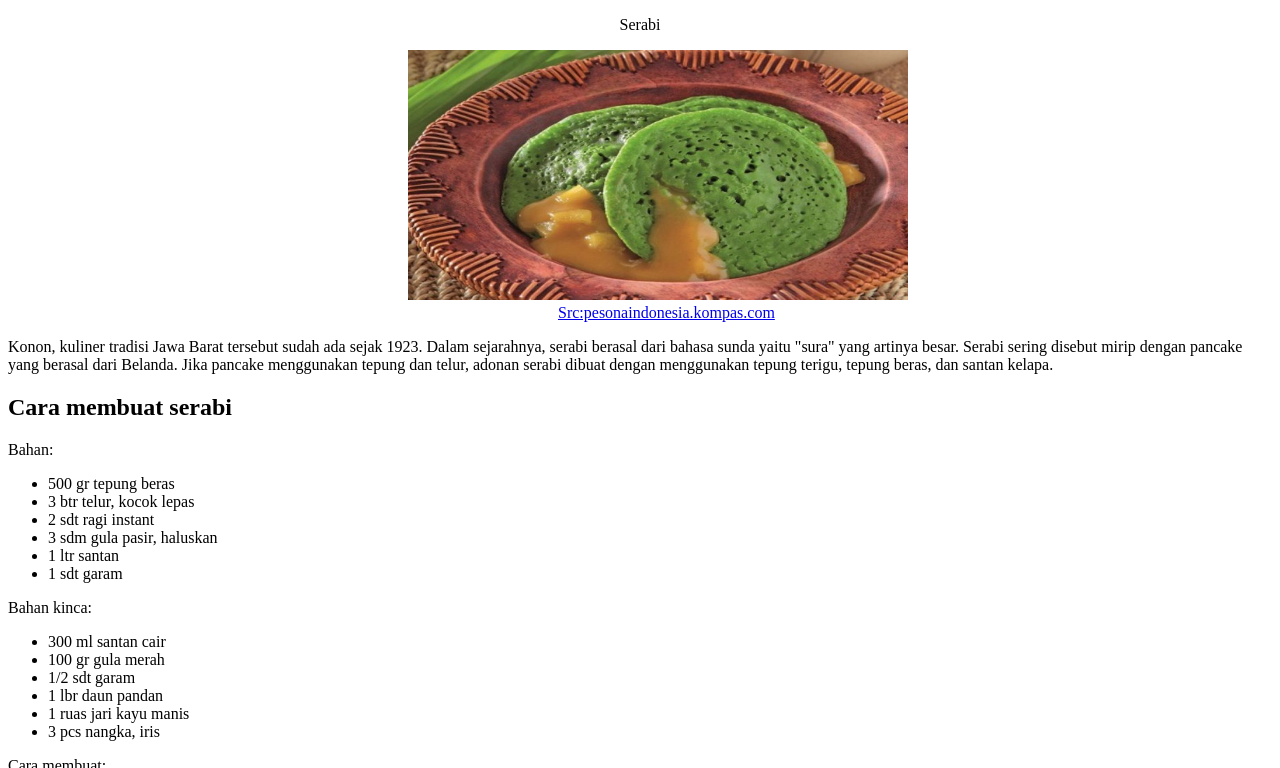
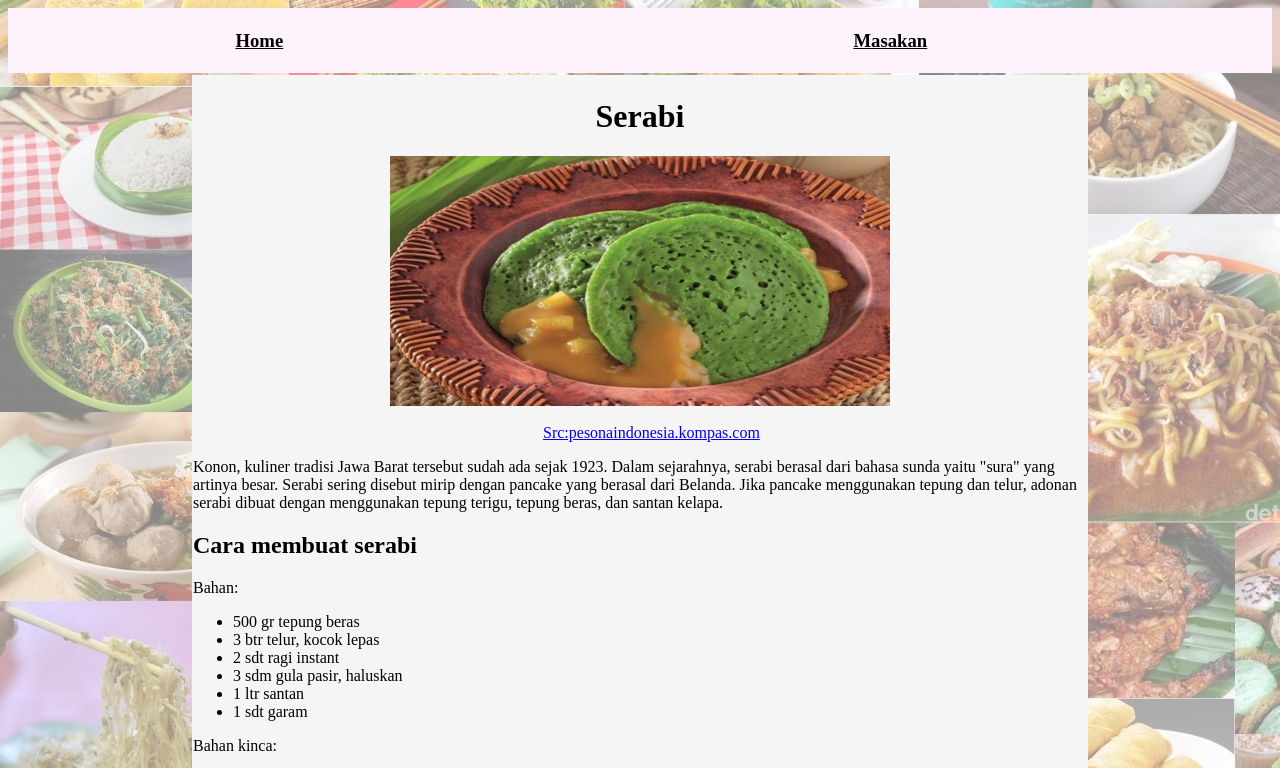
Before and after one commit to vinaanjelina/UTS, a plain HTML site: page Serabi/index.html in a window 1280 px wide. Shown: the top 768 px of the page. Drawn offline with Linux system fonts and the light colour scheme.

Commit message:
Update index.html

```diff
--- a/Serabi/index.html
+++ b/Serabi/index.html
@@ -6,10 +6,61 @@
     <meta name="viewport" content="width=device-width, initial-scale=1.0">
     <title>Serabi </title>
 </head>
+<style>
+    body{
+        background-color: whitesmoke;
+        background-image: url(Images/food.jpg);
+    }
+    .center {
+        margin-left: auto;
+        margin-right: auto;
+    }
+    .centerimg {
+        display: block;
+        margin-left: auto;
+        margin-right: auto;
+    }
+    a{
+        margin-left:350px;
+    }
+    .table1 {
+        width: 100%;
+        height: 50px;
+        color: black;
+        background-color: #FEF2FC;
+    }
+    .td{
+        text-align: center;
+
+    }
+    .td:hover{
+        background-color: white;
+    }
+    #nav {
+    position: sticky;
+    position: -webkit-sticky;
+    top: 0;
+    }
+    .left{
+        background-color: #FEF2FC;
+    }
+    .td1{
+    background-color: whitesmoke;
+    }
+</style>
 <body>
-    <p align="center">Serabi </p>
-    <img src="Images/Serabi.jpg "width="500" height="250" style="margin-left: 400px;"><br>
-    <a href="https://pesonaindonesia.kompas.com/read/2019/05/27/181900227/serabi-khas-bandung-jajanan-jadul-kini-modern" style="margin-left: 550px;">Src:pesonaindonesia.kompas.com</a>
+    <table id = "nav" class="table1">
+        <tr>
+            <td class="td"> <h3><u>Home</u></h3></td>
+            <td class="td"> <h3><u>Masakan</u></h3></td>
+        </tr>
+    </table>
+    <table class="center" style="width: 900px;">
+        <tr>
+            <td class="td1">
+                <h1 align="center">Serabi </h1>
+                <img class="centerimg" src="Images/Serabi.jpg "width="500" height="250" ><br>
+                <a href="https://pesonaindonesia.kompas.com/read/2019/05/27/181900227/serabi-khas-bandung-jajanan-jadul-kini-modern">Src:pesonaindonesia.kompas.com</a>
                 <p>
                     Konon, kuliner tradisi Jawa Barat tersebut sudah ada sejak 1923. Dalam sejarahnya, serabi berasal dari bahasa sunda yaitu "sura" yang artinya besar.
                     Serabi sering disebut mirip dengan pancake yang berasal dari Belanda. Jika pancake menggunakan tepung dan telur, adonan serabi dibuat dengan
@@ -67,5 +118,8 @@
                     </li>
                 </ol>
                 <a href="https://www.king-adventure.com/serabi-bandung-makanan-tradisionan.html" >Src: king-adventure.com</a>
+            </td>
+        </tr>
+    </table>
 </body>
 </html>
```
Lines whose indentation alone changed are shown as unchanged.
